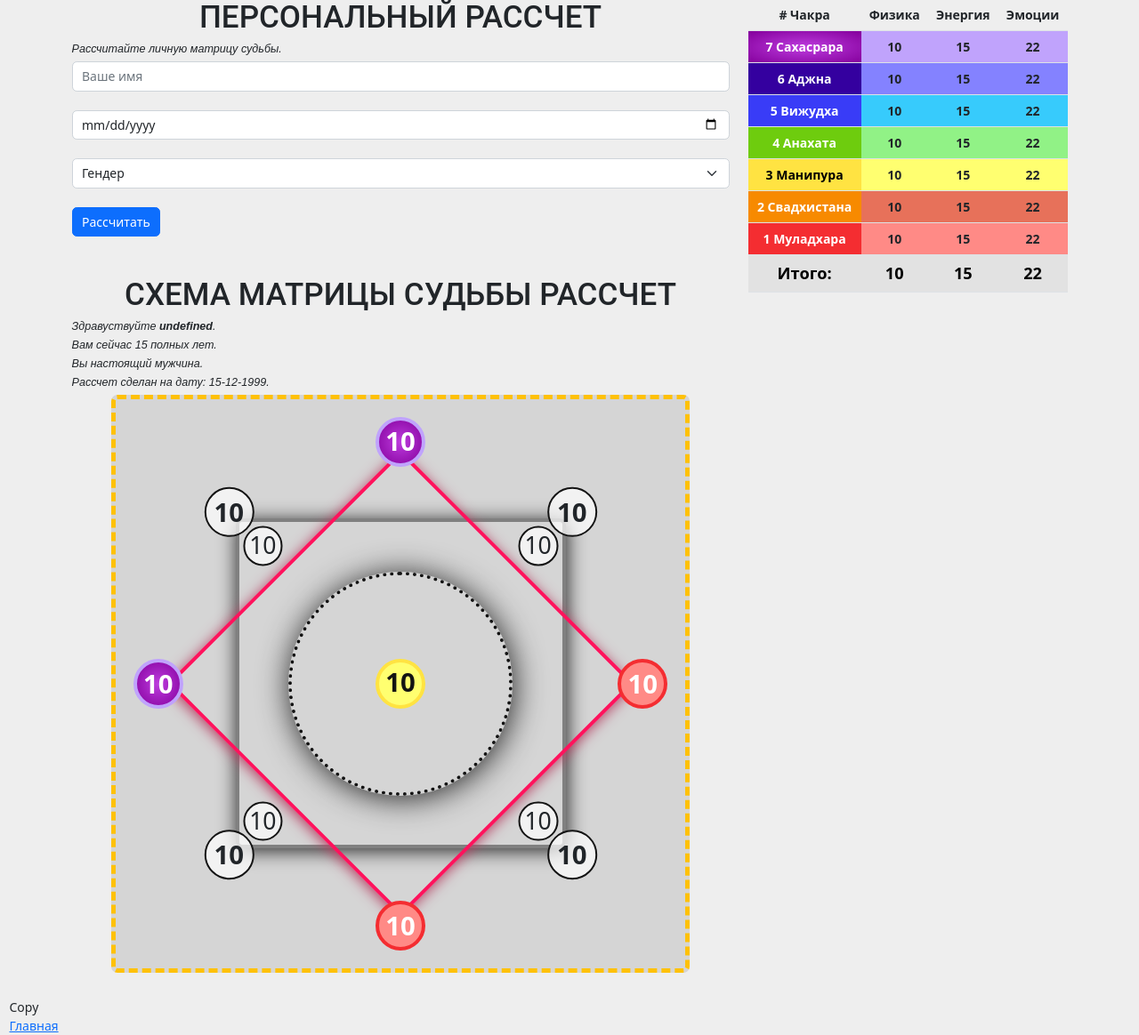
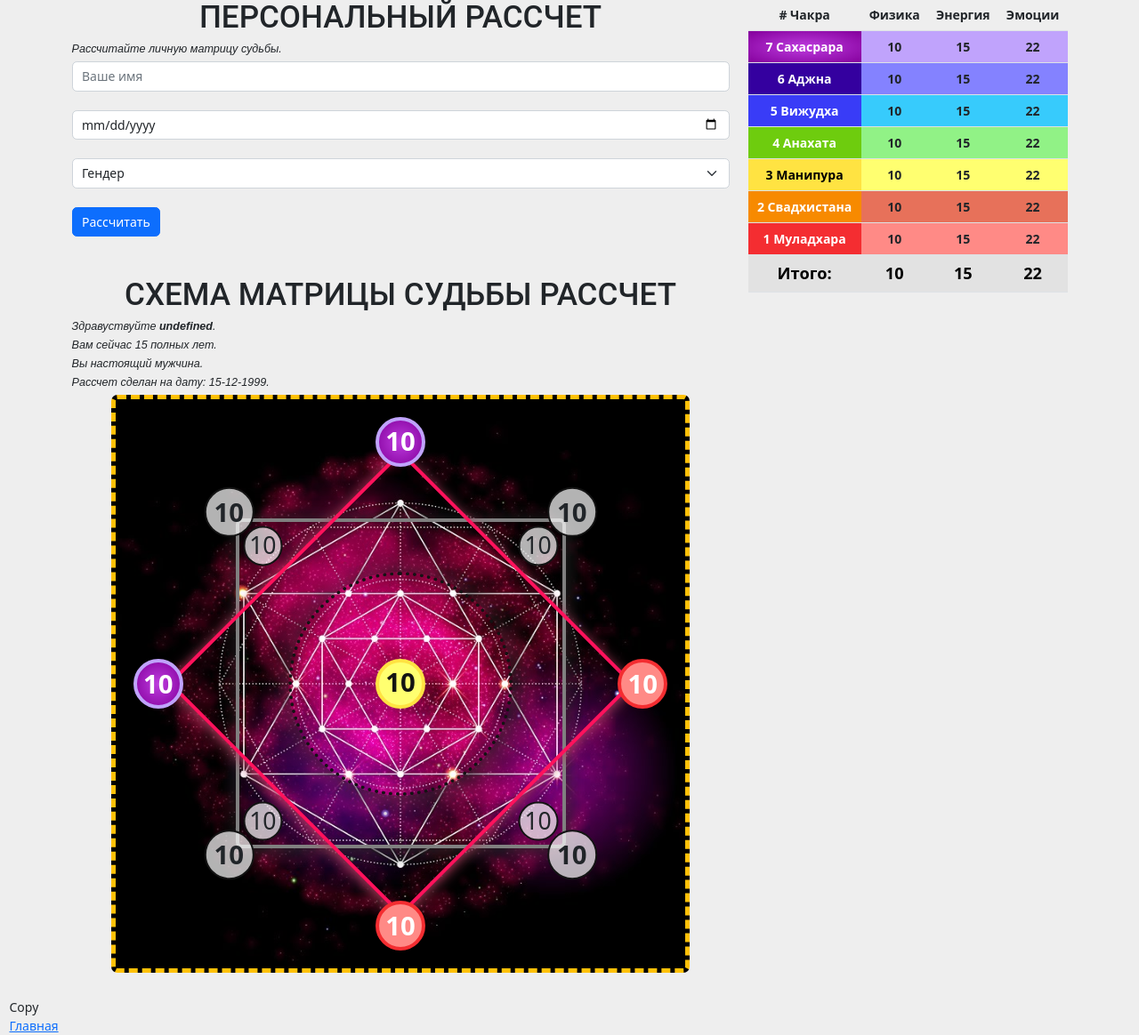
Before and after one commit to Olmeksky/matrix_fate2, a PHP site: page /matr.html in a window 1280 px wide. Shown: the part 50-1214 px from the top of the page at 89% size. Run offline with PHP 8.4, Linux system fonts and the light colour scheme.

Commit message:
Update styler.css

```diff
--- a/css/styler.css
+++ b/css/styler.css
@@ -34,6 +34,11 @@ h1 {
   border: 0.4rem dashed #ffc107;
   border-radius: 0.5rem;
   background-color: #d5d5d5;
+  background-image: url('matrica.jpg');
+  background-size: no-repeat;
+  background-position: center;
+  background-size: cover;
+  overflow: hidden;
   width: 650px;
   height: 650px;
   max-width: 850px;
```
